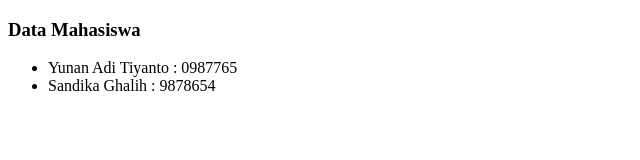
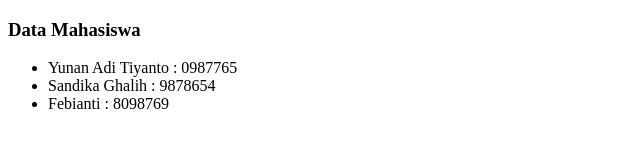
Before and after one commit to MemoRead/yunan-test-repo, a plain HTML site: page mahasiswa.html in a window 1280 px wide. Shown: the whole page, without its empty margins (0-640 px from the left). Drawn offline with Linux system fonts and the light colour scheme.

Commit message:
menambahkan data mahasiswa

```diff
--- a/mahasiswa.html
+++ b/mahasiswa.html
@@ -11,6 +11,7 @@
     <ul>
       <li>Yunan Adi Tiyanto : 0987765</li>
       <li>Sandika Ghalih : 9878654</li>
+      <li>Febianti : 8098769</li>
     </ul>
   </body>
 </html>
```
